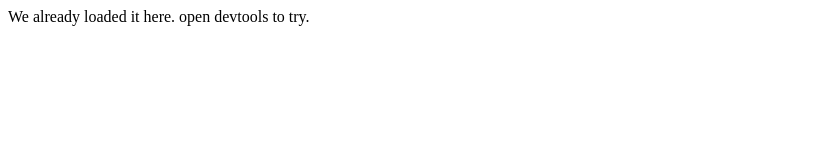
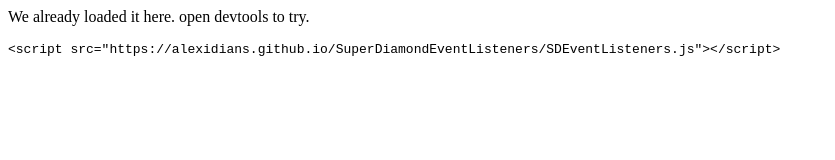
Before and after one commit to Alexidians/SuperDiamondEventListeners, a plain HTML site: page index.html in a window 1280 px wide. Shown: the whole page, without its empty margins (0-835 px from the left). Drawn offline with Linux system fonts and the light colour scheme.

Commit message:
Update index.html

```diff
--- a/index.html
+++ b/index.html
@@ -1,7 +1,8 @@
 <html>
 <head></head>
 <body>
-<script src="SDEventListeners.js"></script>
+<script src="https://alexidians.github.io/SuperDiamondEventListeners/SDEventListeners.js"></script>
 <p>We already loaded it here. open devtools to try.</p>
+<p><code>&lt;script src=&quot;https://alexidians.github.io/SuperDiamondEventListeners/SDEventListeners.js&quot;&gt;&lt;/script&gt;</code></p>
 </body>
 </html>
```
